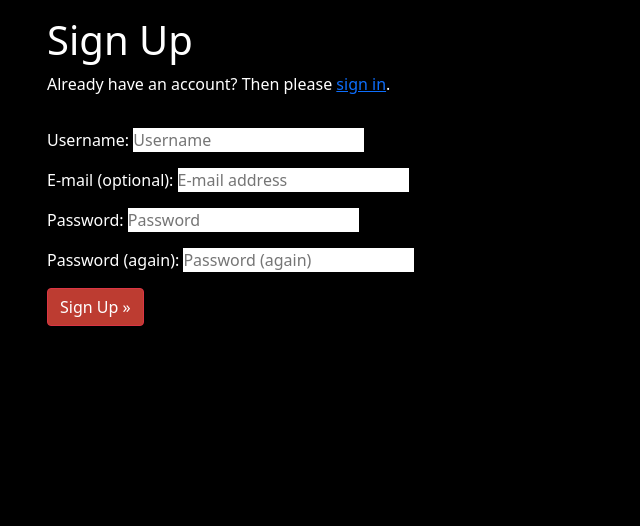
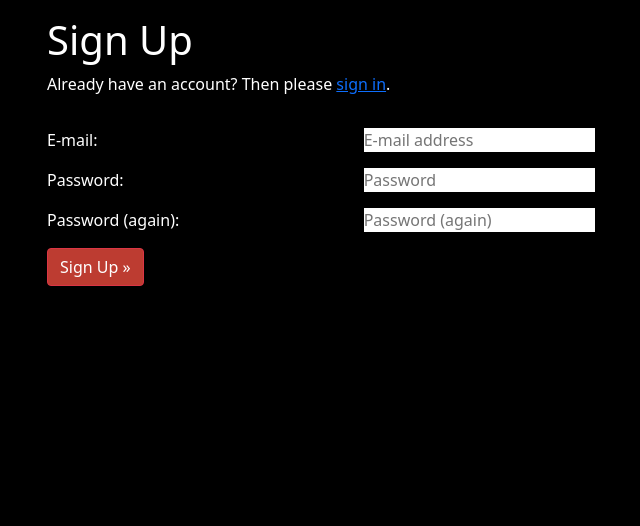
Before and after one commit to Code-Institute-Submissions/iKelvvv-MS4, a Django app: page /accounts/signup/ in a window 1280 px wide. Shown: the part 96-622 px from the top of the page, without its empty margins (225-865 px from the left). Run offline with Django 3.2, Linux system fonts and the light colour scheme.

Commit message:
Use email to signup instead of username

```diff
--- a/templates/account/signup.html
+++ b/templates/account/signup.html
@@ -18,7 +18,42 @@
     <div class="col-md-8 mt-3 offset-md-2">
       <form class="signup" id="signup_form" method="post" action="{% url 'account_signup' %}">
         {% csrf_token %}
-        {{ form.as_p }}
+        <div class="row">
+          <div class="col-5 text-right">
+              <p>
+                  <label for="id_login">E-mail:</label>
+              </p>
+          </div>
+          <div class="col text-left">
+              <p>
+                  {{ form.email }}
+              </p>
+          </div>
+      </div>
+      <div class="row">
+          <div class="col-5 text-right">
+              <p>
+                  <label for="id_login">Password:</label>
+              </p>
+          </div>
+          <div class="col text-left">
+              <p>
+                  {{ form.password1 }}
+              </p>
+          </div>
+      </div>
+      <div class="row">
+          <div class="col-5 text-right">
+              <p>
+                  <label for="id_login">Password (again):</label>
+              </p>
+          </div>
+          <div class="col text-left">
+              <p>
+                  {{ form.password2 }}
+              </p>
+          </div>
+      </div>
         {% if redirect_field_value %}
         <input type="hidden" name="{{ redirect_field_name }}" value="{{ redirect_field_value }}" />
         {% endif %}
--- a/templates/delete_booking.html
+++ b/templates/delete_booking.html
@@ -18,6 +18,7 @@
     </form>
 </div>
 {% else %}
+
 Please login to cancel your booking
 
 {% endif %}
```
Also changed, not shown: topchef/settings.py (+7 -0 lines), restaurant_booking/migrations/0013_auto_20220105_1956.py (added).
